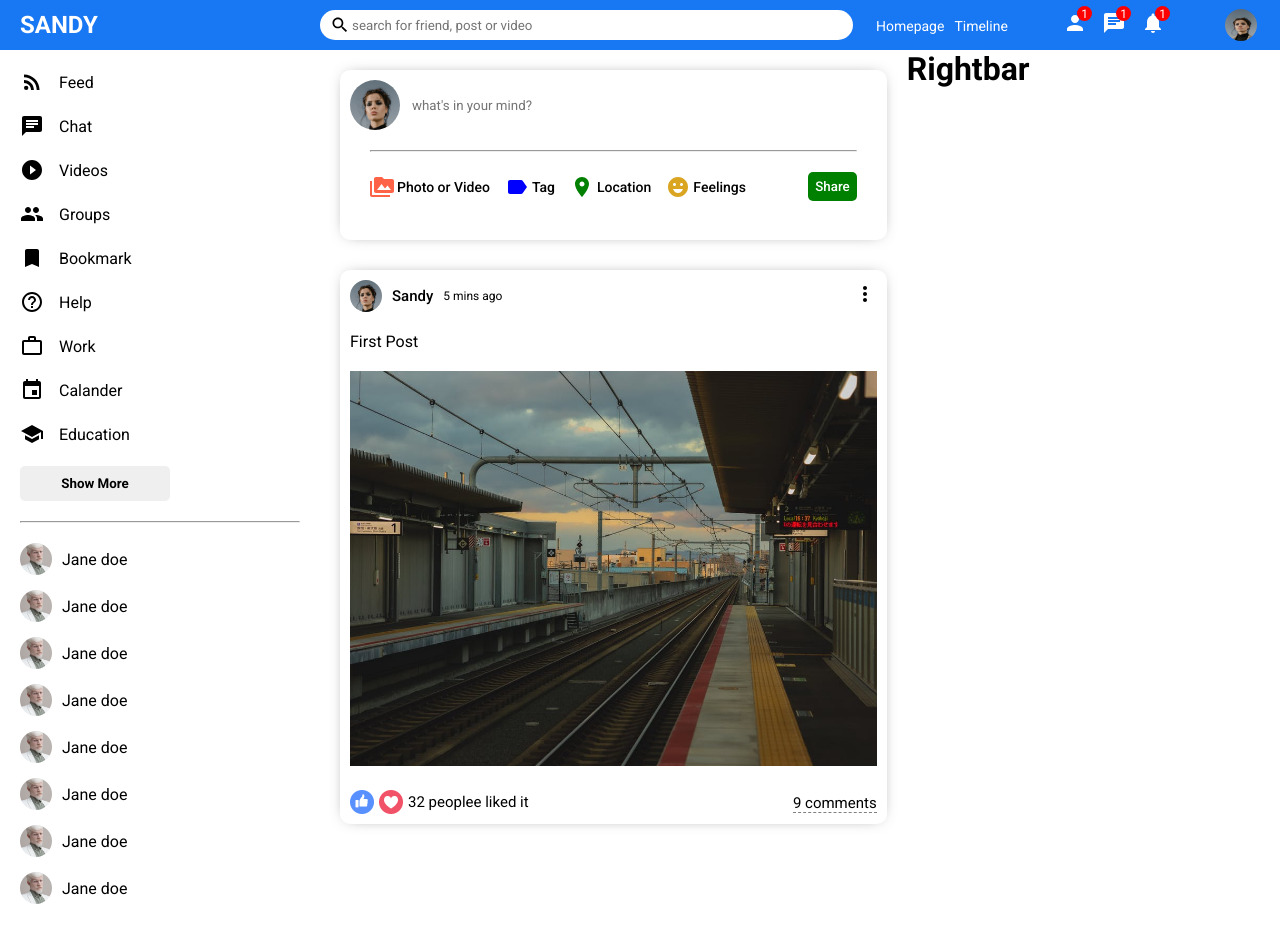
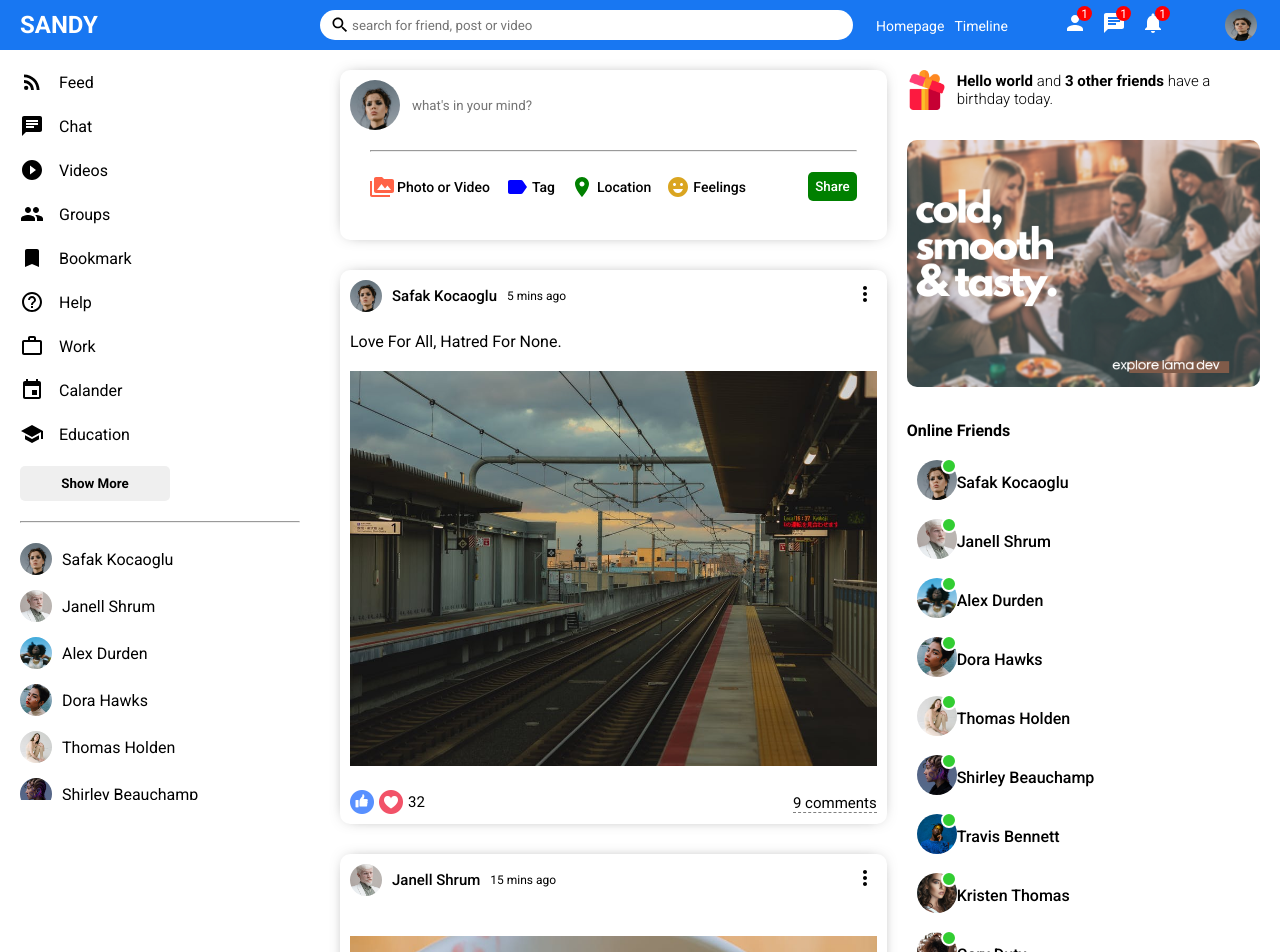
Before and after one commit to sandurijal03/self-social-media, a React (Create React App) app in the folder client/: page / in a window 1280 px wide. Shown: the top 952 px of the page. Built offline with nearby package versions, Linux system fonts and the light colour scheme; the HTML template or start-up script is replaced by a standard one.

Commit message:
separating each component, adding dynamic content to all pages

```diff
--- /dev/null
+++ b/client/src/components/closeFriend/CloseFriend.js
@@ -0,0 +1,13 @@
+import React from 'react';
+import './closeFriend.css';
+
+const CloseFriend = ({ profilePicture, username }) => {
+  return (
+    <li className='sidebarFriend'>
+      <img src={profilePicture} alt='' className='sidebarFriendImg' />
+      <span className='sidebarFriendName'>{username}</span>
+    </li>
+  );
+};
+
+export default CloseFriend;
--- /dev/null
+++ b/client/src/components/closeFriend/closeFriend.css
@@ -0,0 +1,13 @@
+.sidebarFriend {
+  display: flex;
+  align-items: center;
+  margin-bottom: 15px;
+}
+
+.sidebarFriendImg {
+  width: 32px;
+  height: 32px;
+  border-radius: 50%;
+  object-fit: cover;
+  margin-right: 10px;
+}
--- a/client/src/components/feed/Feed.js
+++ b/client/src/components/feed/Feed.js
@@ -2,13 +2,16 @@
 import Post from '../post/Post';
 import Share from '../share/Share';
 import './feed.css';
+import { Posts } from '../../dummydata';
 
 const Feed = () => {
   return (
     <div className='feed'>
       <div className='feedWrapper'>
         <Share />
-        <Post />
+        {Posts.map((post) => (
+          <Post key={post.id} {...post} />
+        ))}
       </div>
     </div>
   );
--- /dev/null
+++ b/client/src/components/online/Online.js
@@ -0,0 +1,16 @@
+import React from 'react';
+import './online.css';
+
+const Online = ({ profilePicture, username }) => {
+  return (
+    <div className='rightbarFriend'>
+      <div className='rightbarImgContainer'>
+        <img className='rightbarProfileImg' src={profilePicture} alt='' />
+        <span className='rightbarOnline'></span>
+      </div>
+      <span className='rightbarUsername'>{username}</span>
+    </div>
+  );
+};
+
+export default Online;
--- /dev/null
+++ b/client/src/components/online/online.css
@@ -0,0 +1,32 @@
+.rightbarFriend {
+  display: flex;
+  align-items: center;
+  margin-bottom: 15px;
+}
+
+.rightbarImgContainer {
+  margin-left: 10px;
+  position: relative;
+}
+
+.rightbarProfileImg {
+  width: 40px;
+  height: 40px;
+  border-radius: 50%;
+  object-fit: cover;
+}
+
+.rightbarOnline {
+  width: 12px;
+  height: 12px;
+  border-radius: 50%;
+  background-color: limegreen;
+  position: absolute;
+  top: -2px;
+  right: 0;
+  border: 2px solid #fff;
+}
+
+.rightbarUsername {
+  font-weight: 500;
+}
--- a/client/src/components/post/Post.js
+++ b/client/src/components/post/Post.js
@@ -2,8 +2,9 @@
 import { MoreVert } from '@material-ui/icons';
 
 import './post.css';
+import { Users } from '../../dummydata';
 
-const Post = () => {
+const Post = ({ comment, date, desc, like, photo, userId }) => {
   return (
     <div className='post'>
       <div className='postWrapper'>
@@ -11,28 +12,30 @@
           <div className='postTopLeft'>
             <img
               className='postProfileImg'
-              src='/assets/person/1.jpeg'
+              src={Users.filter((user) => user.id === userId)[0].profilePicture}
               alt=''
             />
-            <span className='postUsername'>Sandy</span>
-            <div className='postDate'>5 mins ago</div>
+            <span className='postUsername'>
+              {Users.filter((user) => user.id === userId)[0].username}
+            </span>
+            <div className='postDate'>{date}</div>
           </div>
-          <div className='postTopRight'>
+          <div classNam e='postTopRight'>
             <MoreVert />
           </div>
         </div>
         <div className='postCenter'>
-          <span className='postText'>First Post</span>
-          <img className='postImg' src='/assets/post/1.jpeg' alt='' />
+          <span className='postText'>{desc}</span>
+          <img className='postImg' src={photo} alt='' />
         </div>
         <div className='postBottom'>
           <div className='postBottomLeft'>
             <img className='likeIcon' src='/assets/like.png' alt='' />
             <img className='likeIcon' src='/assets/heart.png' alt='' />
-            <span className='postLikeCounter'>32 peoplee liked it</span>
+            <span className='postLikeCounter'>{like}</span>
           </div>
           <div className='postBottomRight'>
-            <span className='postCommentText'>9 comments</span>
+            <span className='postCommentText'>{comment} comments</span>
           </div>
         </div>
       </div>
--- a/client/src/components/rightbar/Rightbar.js
+++ b/client/src/components/rightbar/Rightbar.js
@@ -1,10 +1,27 @@
 import React from 'react';
+
+import { Users } from '../../dummydata';
+import Online from '../online/Online';
 import './rightbar.css';
 
 const Rightbar = () => {
   return (
     <div className='rightbar'>
-      <h1>Rightbar</h1>
+      <div className='rightbarWrapper'>
+        <div className='birthdayContainer'>
+          <img className='birthdayImg' src='/assets/gift.png' alt='' />
+          <span className='birthdayText'>
+            <b>Hello world </b>and <b>3 other friends</b> have a birthday today.
+          </span>
+        </div>
+        <img className='rightbarAd' src='assets/ad.png' alt='' />
+        <h4 className='rightbarTitle'>Online Friends</h4>
+        <ul className='rightbarFriendList'>
+          {Users.map((user) => (
+            <Online key={user.id} {...user} />
+          ))}
+        </ul>
+      </div>
     </div>
   );
 };
--- a/client/src/components/rightbar/rightbar.css
+++ b/client/src/components/rightbar/rightbar.css
@@ -1,3 +1,39 @@
 .rightbar {
   flex: 3.5;
 }
+
+.rightbarWrapper {
+  padding: 20px 20px 0 0;
+}
+
+.birthdayContainer {
+  display: flex;
+  align-items: center;
+}
+
+.birthdayImg {
+  width: 40px;
+  height: 40px;
+  margin-right: 10px;
+}
+
+.birthdayText {
+  font-weight: 300;
+  font-size: 15px;
+}
+
+.rightbarAd {
+  width: 100%;
+  border-radius: 10px;
+  margin: 30px 0;
+}
+
+.rightbarTitle {
+  margin-bottom: 20px;
+}
+
+.rightbarFriendList {
+  padding: 0;
+  margin: 0;
+  list-style: none;
+}
--- a/client/src/components/sidebar/Sidebar.js
+++ b/client/src/components/sidebar/Sidebar.js
@@ -12,6 +12,8 @@
 } from '@material-ui/icons';
 
 import './sidebar.css';
+import { Users } from '../../dummydata';
+import CloseFriend from '../closeFriend/CloseFriend';
 
 const Sidebar = () => {
   return (
@@ -58,70 +60,9 @@
         <button className='sidebarButton'>Show More</button>
         <hr className='sidebarHr' />
         <ul className='sidebarFriendList'>
-          <li className='sidebarFriend'>
-            <img
-              src='/assets/person/2.jpeg'
-              alt=''
-              className='sidebarFriendImg'
-            />
-            <span className='sidebarFriendName'>Jane doe</span>
-          </li>
-          <li className='sidebarFriend'>
-            <img
-              src='/assets/person/2.jpeg'
-              alt=''
-              className='sidebarFriendImg'
-            />
-            <span className='sidebarFriendName'>Jane doe</span>
-          </li>
-          <li className='sidebarFriend'>
-            <img
-              src='/assets/person/2.jpeg'
-              alt=''
-              className='sidebarFriendImg'
-            />
-            <span className='sidebarFriendName'>Jane doe</span>
-          </li>
-          <li className='sidebarFriend'>
-            <img
-              src='/assets/person/2.jpeg'
-              alt=''
-              className='sidebarFriendImg'
-            />
-            <span className='sidebarFriendName'>Jane doe</span>
-          </li>
-          <li className='sidebarFriend'>
-            <img
-              src='/assets/person/2.jpeg'
-              alt=''
-              className='sidebarFriendImg'
-            />
-            <span className='sidebarFriendName'>Jane doe</span>
-          </li>
-          <li className='sidebarFriend'>
-            <img
-              src='/assets/person/2.jpeg'
-              alt=''
-              className='sidebarFriendImg'
-            />
-            <span className='sidebarFriendName'>Jane doe</span>
-          </li>
-          <li className='sidebarFriend'>
-            <img
-              src='/assets/person/2.jpeg'
-              alt=''
-              className='sidebarFriendImg'
-            />
-            <span className='sidebarFriendName'>Jane doe</span>
-          </li>
-          <li className='sidebarFriend'>
-            <img
-              src='/assets/person/2.jpeg'
-              alt=''
-              className='sidebarFriendImg'
-            />
-            <span className='sidebarFriendName'>Jane doe</span>
-          </li>
+          {Users.map((user) => (
+            <CloseFriend key={user.id} {...user} />
+          ))}
         </ul>
       </div>
     </div>
--- a/client/src/components/sidebar/sidebar.css
+++ b/client/src/components/sidebar/sidebar.css
@@ -1,7 +1,9 @@
 .sidebar {
   flex: 3;
-  height: calc(100vh-50px);
+  height: calc(100vh - 50px);
   overflow-y: scroll;
+  position: sticky;
+  top: 50px;
 }
 
 ::-webkit-scrollbar {
@@ -54,17 +56,3 @@
   margin: 0;
   list-style: none;
 }
-
-.sidebarFriend {
-  display: flex;
-  align-items: center;
-  margin-bottom: 15px;
-}
-
-.sidebarFriendImg {
-  width: 32px;
-  height: 32px;
-  border-radius: 50%;
-  object-fit: cover;
-  margin-right: 10px;
-}
--- a/client/src/components/topbar/Topbar.css
+++ b/client/src/components/topbar/Topbar.css
@@ -6,6 +6,7 @@
   align-items: center;
   position: sticky;
   top: 0;
+  z-index: 999;
 }
 
 .topbarLeft {
--- /dev/null
+++ b/client/src/dummydata.js
@@ -0,0 +1,139 @@
+export const Users = [
+  {
+    id: 1,
+    profilePicture: 'assets/person/1.jpeg',
+    username: 'Safak Kocaoglu',
+  },
+  {
+    id: 2,
+    profilePicture: 'assets/person/2.jpeg',
+    username: 'Janell Shrum',
+  },
+  {
+    id: 3,
+    profilePicture: 'assets/person/3.jpeg',
+    username: 'Alex Durden',
+  },
+  {
+    id: 4,
+    profilePicture: 'assets/person/4.jpeg',
+    username: 'Dora Hawks',
+  },
+  {
+    id: 5,
+    profilePicture: 'assets/person/5.jpeg',
+    username: 'Thomas Holden',
+  },
+  {
+    id: 6,
+    profilePicture: 'assets/person/6.jpeg',
+    username: 'Shirley Beauchamp',
+  },
+  {
+    id: 7,
+    profilePicture: 'assets/person/7.jpeg',
+    username: 'Travis Bennett',
+  },
+  {
+    id: 8,
+    profilePicture: 'assets/person/8.jpeg',
+    username: 'Kristen Thomas',
+  },
+  {
+    id: 9,
+    profilePicture: 'assets/person/9.jpeg',
+    username: 'Gary Duty',
+  },
+  {
+    id: 10,
+    profilePicture: 'assets/person/10.jpeg',
+    username: 'Safak Kocaoglu',
+  },
+];
+
+export const Posts = [
+  {
+    id: 1,
+    desc: 'Love For All, Hatred For None.',
+    photo: 'assets/post/1.jpeg',
+    date: '5 mins ago',
+    userId: 1,
+    like: 32,
+    comment: 9,
+  },
+  {
+    id: 2,
+    photo: 'assets/post/2.jpeg',
+    date: '15 mins ago',
+    userId: 2,
+    like: 2,
+    comment: 1,
+  },
+  {
+    id: 3,
+    desc: 'Every moment is a fresh beginning.',
+    photo: 'assets/post/3.jpeg',
+    date: '1 hour ago',
+    userId: 3,
+    like: 61,
+    comment: 2,
+  },
+  {
+    id: 4,
+    photo: 'assets/post/4.jpeg',
+    date: '4 hours ago',
+    userId: 4,
+    like: 7,
+    comment: 3,
+  },
+  {
+    id: 5,
+    photo: 'assets/post/5.jpeg',
+    date: '5 hours ago',
+    userId: 5,
+    like: 23,
+    comment: 5,
+  },
+  {
+    id: 6,
+    photo: 'assets/post/6.jpeg',
+    date: '1 day ago',
+    userId: 6,
+    like: 44,
+    comment: 6,
+  },
+  {
+    id: 7,
+    desc: 'Never regret anything that made you smile.',
+    photo: 'assets/post/7.jpeg',
+    date: '2 days ago',
+    userId: 7,
+    like: 52,
+    comment: 3,
+  },
+  {
+    id: 8,
+    photo: 'assets/post/8.jpeg',
+    date: '3 days ago',
+    userId: 8,
+    like: 15,
+    comment: 1,
+  },
+  {
+    id: 9,
+    desc: 'Change the world by being yourself.',
+    photo: 'assets/post/9.jpeg',
+    date: '5 days ago',
+    userId: 9,
+    like: 11,
+    comment: 2,
+  },
+  {
+    id: 10,
+    photo: 'assets/post/10.jpeg',
+    date: '1 week ago',
+    userId: 10,
+    like: 104,
+    comment: 12,
+  },
+];
```
